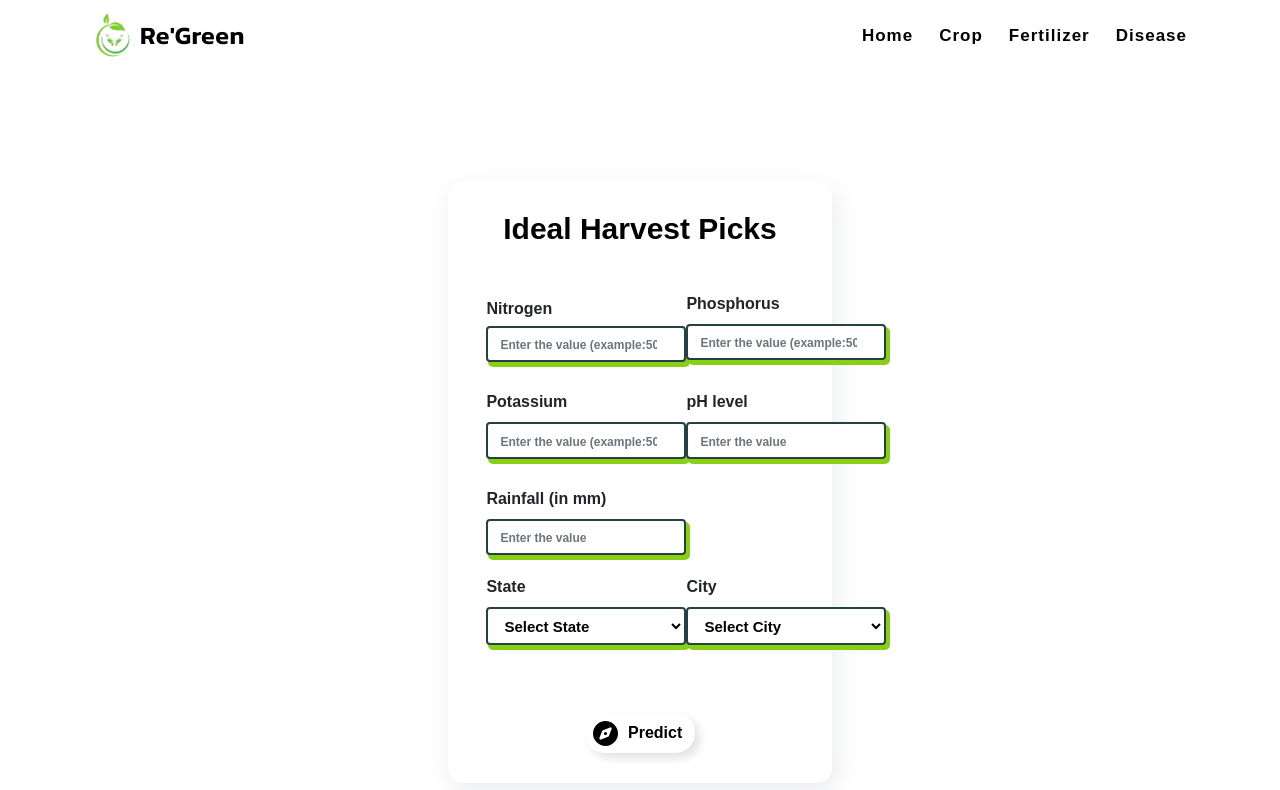
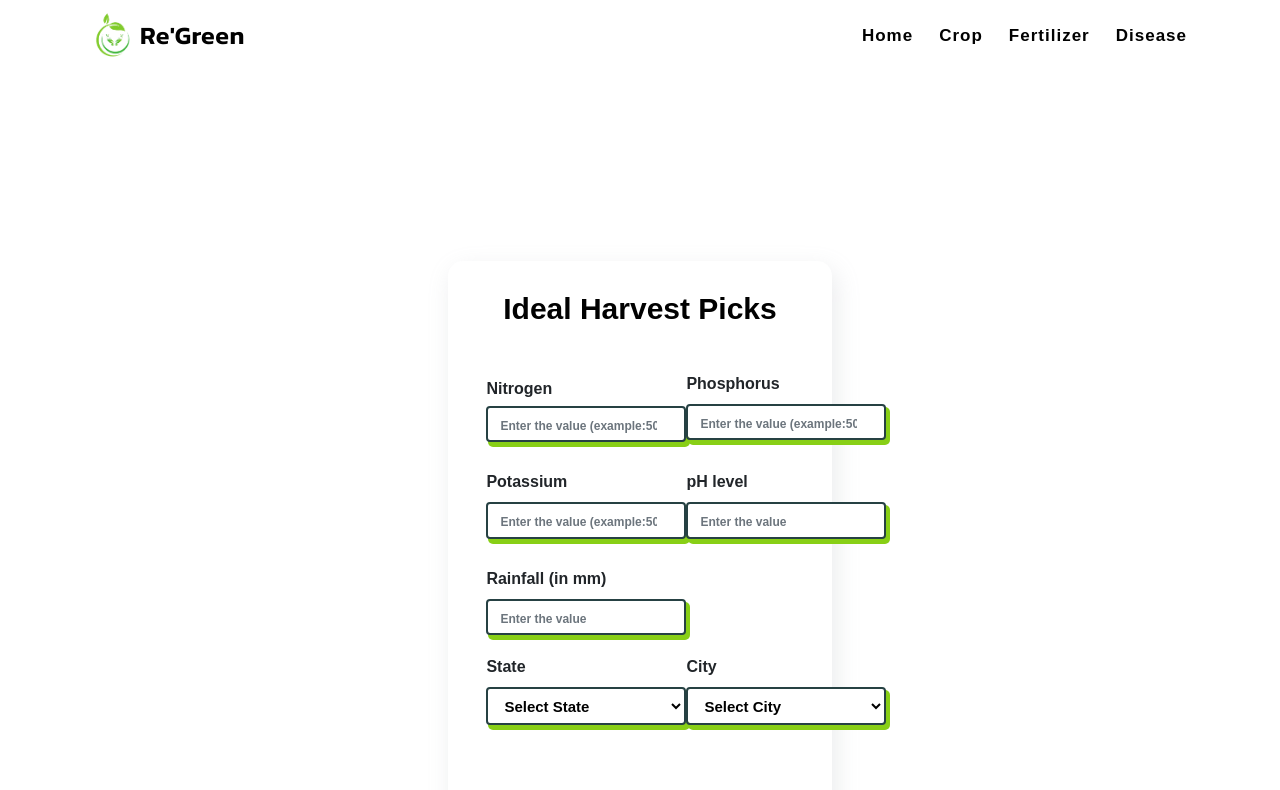
Before and after one commit to Vishva2003/Re-Green, a Flask app: page /crop-recommend in a window 1280 px wide. Shown: the top 790 px of the page. Run offline with Flask 3, Linux system fonts and the light colour scheme; parts of the project's set-up code (start-up, migrations or seed data) failed here and were passed over; some libraries are stand-ins or nearby versions; some web fonts are replaced.

Commit message:
small changes

```diff
--- a/static/css/mystyle.css
+++ b/static/css/mystyle.css
@@ -475,7 +475,7 @@ li > a:only-child:after { content: ''; }
 .formm{
 	width: 30vw;
 	margin: auto;
-	padding: 30px 0 30px 0;
+	padding: 30px 0 75px 0;
 	backdrop-filter: blur(10px);
 	background: rgba(255, 255, 255, 0.2);
 	box-sizing: border-box;
@@ -625,7 +625,7 @@ input::placeholder {
 	margin-bottom: 12px;
 }
 .box22{
-    height: 77vh;
+    height: 87vh;
 	width: 88vw;
 	margin: auto;
 	color: rgb(12, 11, 11);
@@ -2066,7 +2066,7 @@ a.move-top {
 
 
 .hehe{
-	height: 80vh;
+	height: 100vh;
 	display: flex;
 	align-items: center;
 }
--- a/templates/index.html
+++ b/templates/index.html
@@ -324,7 +324,7 @@
 					<h2>Welcome to Re'Green, where agriculture and innovation come together</h2>
 					<p>Our team is devoted to revolutionizing the management of crop health through cutting-edge services. We leverage advanced machine learning and deep learning technologies to facilitate navigation of the entire farming process. Our services enable you to make well-informed decisions by analyzing local demographics, comprehending crop-affecting factors, and sustaining crop health for optimal yields.</p>
 					<p>
-						<br>Our team employs sophisticated technologies to provide innovative solutions for the management of crop health. Our expertise in machine learning and deep learning enable us to effectively streamline the farming process. Our services empower you to make informed decisions by analyzing local demographics, understanding the factors that affect crop health, and maintaining optimal crop health for better yields.</p>
+						<br>Our services empower you to make informed decisions by analyzing local demographics, understanding the factors that affect crop health, and maintaining optimal crop health for better yields.</p>
 
 				</div>
 			</div>
--- a/templates/layout.html
+++ b/templates/layout.html
@@ -206,7 +206,7 @@ h2 {
 
 
 	<!-- move top icon -->
-	<a href="#home" class="move-top text-center"></a>
+	<a href="#" class="move-top text-center"></a>
 	<!-- //move top icon -->
 </body>
 
```
